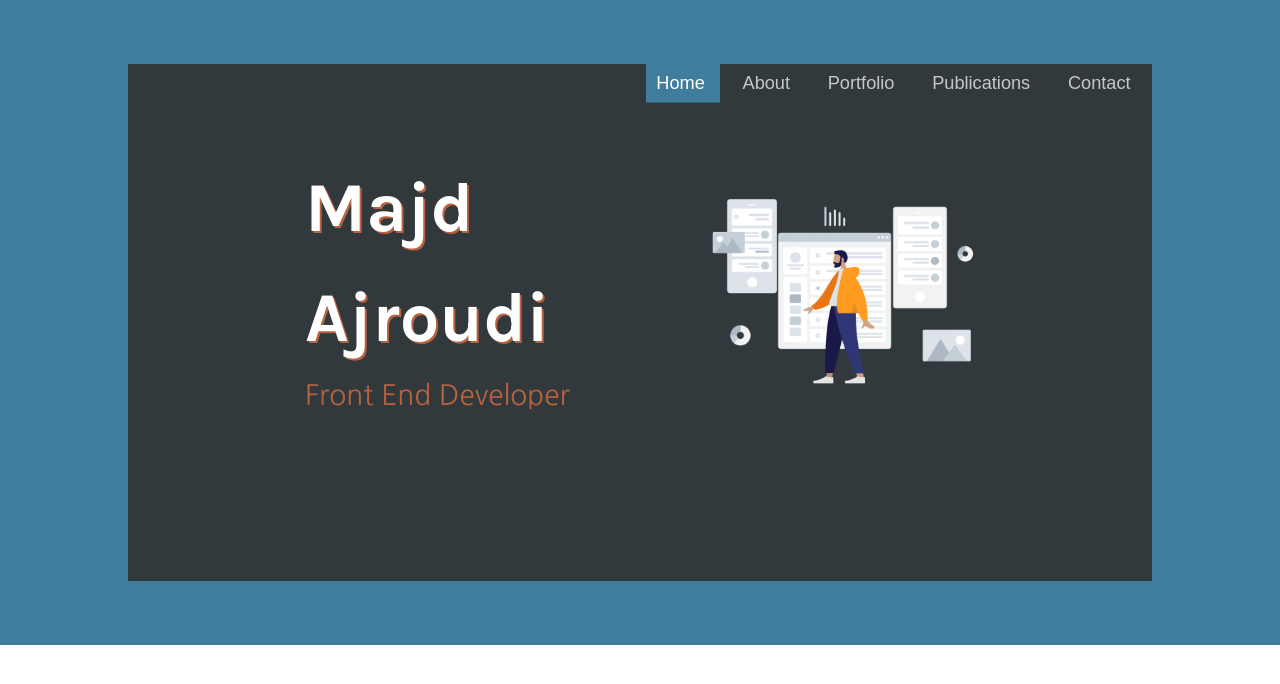
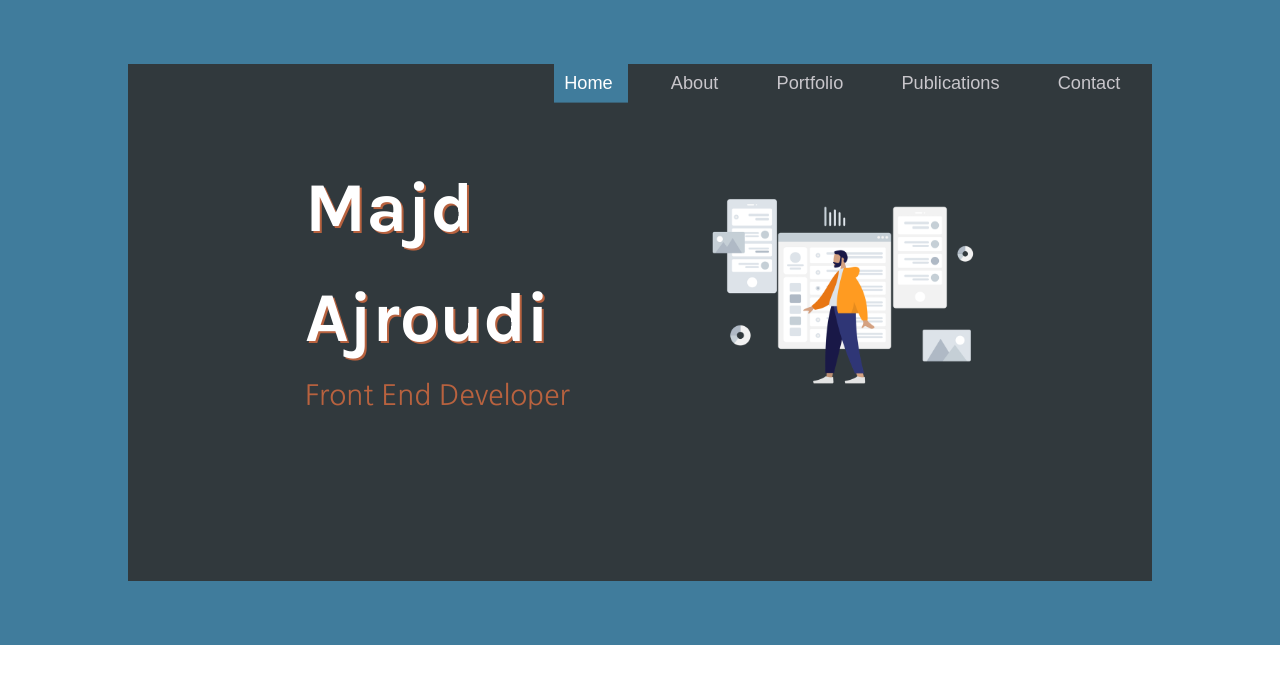
Before and after one commit to majdajroudi/Portfolio, a React (Create React App) app: page / in a window 1280 px wide. Shown: the top 684 px of the page. Built offline with nearby package versions, Linux system fonts and the light colour scheme; a web font is replaced by a local one.

Commit message:
improve navbar

```diff
--- a/src/components/Drawer/index.jsx
+++ b/src/components/Drawer/index.jsx
@@ -29,7 +29,7 @@ const DrawerMenu = () => {
   };
 
   return (
-    screenWidth <= 1024 && <Row className="drawerWrapper">
+    screenWidth <= 768 && <Row className="drawerWrapper">
       <Row className="drawer">
         <Button className="drawer--button" type="primary" onClick={showDrawer}>
           <MenuOutlined />
--- a/src/components/Navbar/index.css
+++ b/src/components/Navbar/index.css
@@ -37,7 +37,7 @@
 }
 
 .navbar__elementsWrapper {
-    width: 50%;
+    width: 60%;
     display: flex;
     justify-content: space-around;
 }
--- a/src/components/Navbar/index.jsx
+++ b/src/components/Navbar/index.jsx
@@ -19,7 +19,7 @@ const Navbar = () => {
         }
       };
 
-    return ( screenWidth > 1024&& <div className="navbarWrapper"><Row className="navbar">
+    return ( screenWidth > 768&& <div className="navbarWrapper"><Row className="navbar">
                 <Row className="navbar__elementsWrapper">
                     <NavLink className={isCurrentPath("/")} to="/" > &nbsp;Home &nbsp;</NavLink>
                     <NavLink className={isCurrentPath("/about")} to="/about" >&nbsp;About &nbsp;</NavLink>
```
